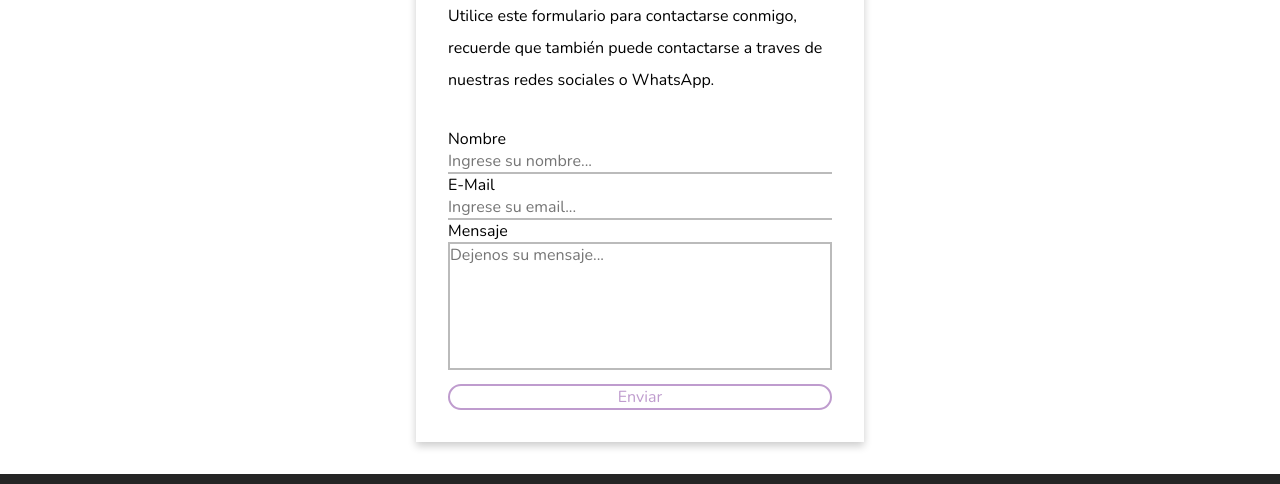
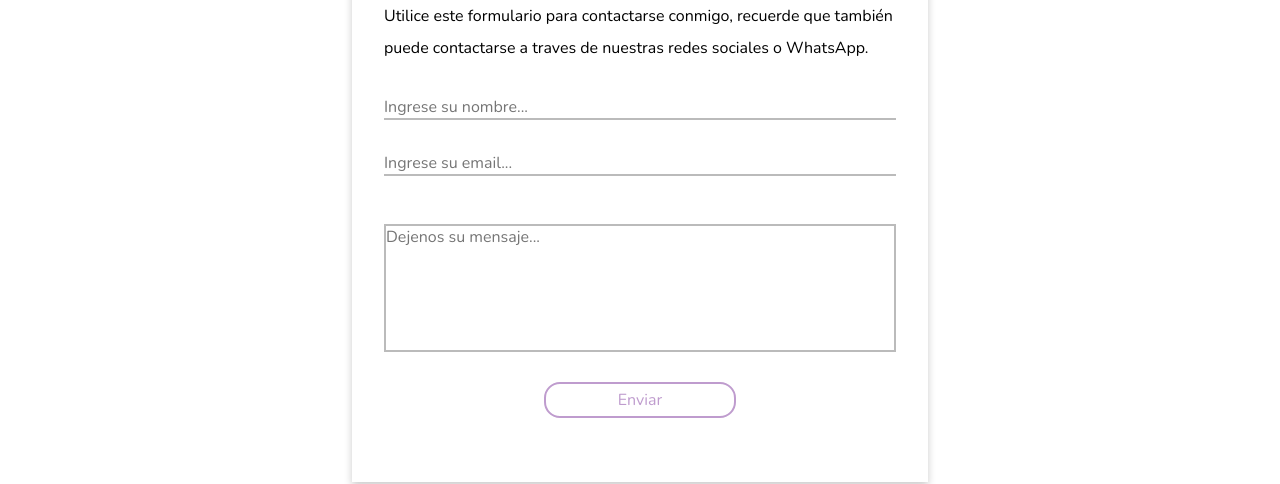
Before and after one commit to G43R1EL/sandratorrez, a plain HTML site: page pages/contact.html in a window 1280 px wide. Shown: the part 219-703 px from the top of the page. Drawn offline with nearby package versions, Linux system fonts and the light colour scheme.

Commit message:
Cambios menores en los contenidos

```diff
--- a/css/style.css
+++ b/css/style.css
@@ -232,6 +232,7 @@ main {
 
 .service__card h2 {
     margin: 1rem;
+    text-transform: uppercase;
 }
 
 .service__card p {
@@ -240,17 +241,22 @@ main {
 }
 
 .contact__form {
+    display: flex;
+    flex-direction: column;
+    text-align: center;
     margin: 2rem;
     padding: 2rem;
-    width: 100%;
-    max-width: 28rem;
+    width: 90%;
+    max-width: 36rem;
 }
 
 .contact__form h1 {
+    text-align: left;
     margin: 0 0 1rem;
 }
 
 .contact__form p {
+    text-align: left;
     line-height: 2rem;
     padding-bottom: 2rem;
 }
@@ -260,6 +266,7 @@ main {
     font-size: 1rem;
     border: none;
     border-bottom: 2px solid #bbbbbb;
+    margin-bottom: 2rem;
 }
 
 .contact__form input:focus {
@@ -272,13 +279,14 @@ main {
     border: 2px solid #bbbbbb;
     resize: none;
     height: 8rem;
+    margin: 1rem 0;
 }
 
 .contact__form textarea:focus {
     outline-width: 0;
 }
 
-.contact__form label, input, textarea {
+.contact__form input, textarea {
     width: 100%;
 }
 
@@ -290,6 +298,8 @@ main {
     color: #bf9cce;
     font-family: 'Nunito', sans-serif;
     font-weight: 500;
+    line-height: 2rem;
+    width: 12rem;
 }
 
 .contact__form .button--submit:hover {
--- a/pages/contact.html
+++ b/pages/contact.html
@@ -46,11 +46,8 @@
                     <h1>Contacto</h1>
                     <p>Utilice este formulario para contactarse conmigo, recuerde que también puede contactarse a traves de nuestras redes sociales o WhatsApp.</p>
                     <form action="" method="get">
-                        <label for="Name">Nombre</label>
                         <input type="text" name="Name" id="" placeholder="Ingrese su nombre...">
-                        <label for="Email">E-Mail</label>
                         <input type="email" name="Email" id="" placeholder="Ingrese su email...">
-                        <label for="Message">Mensaje</label>
                         <textarea name="Message" id="" placeholder="Dejenos su mensaje..."></textarea>
                         <input type="submit" value="Enviar" class="button--submit">
                     </form>
```
Also changed, not shown: pages/services.html (+4 -4 lines).
